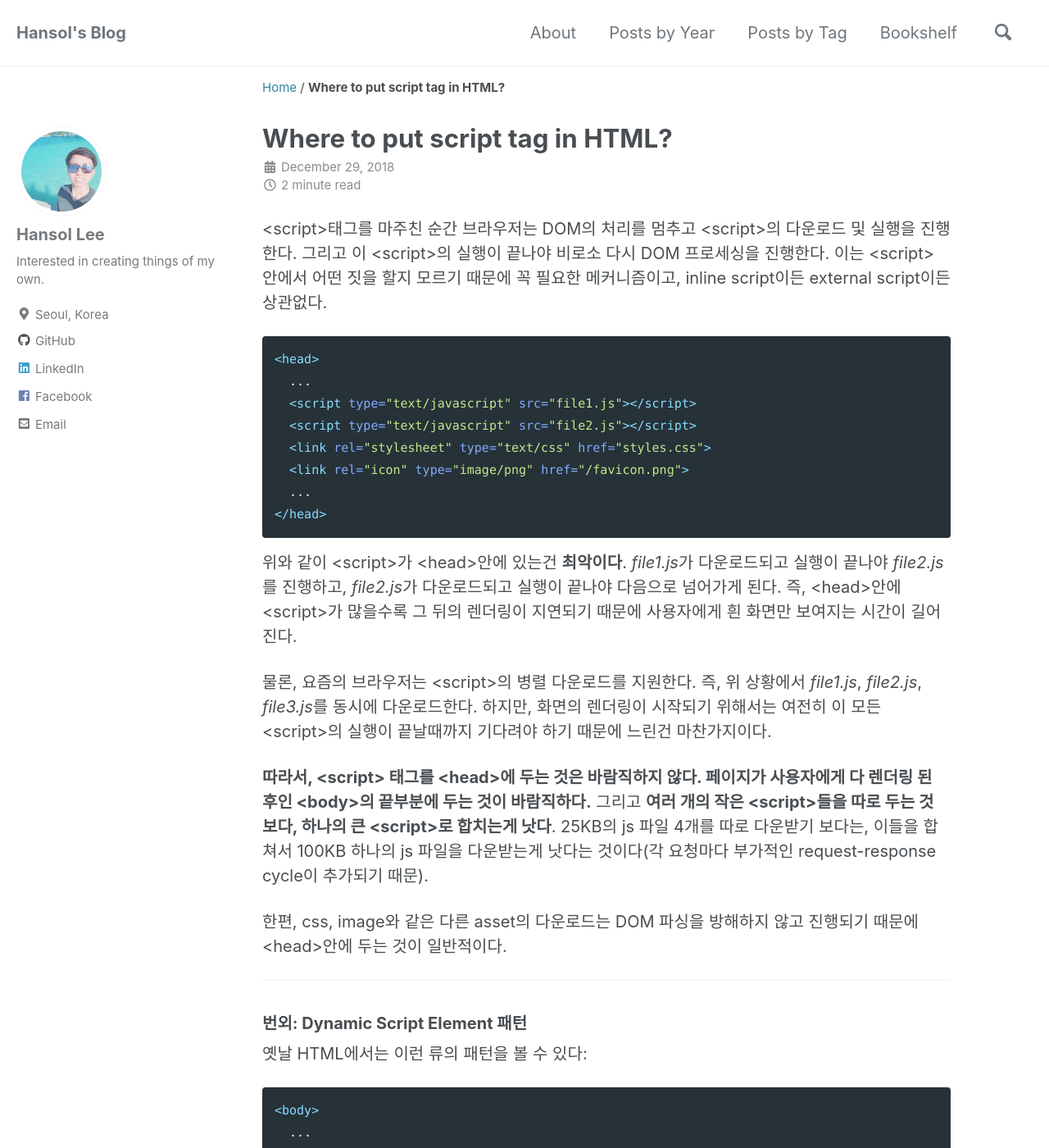
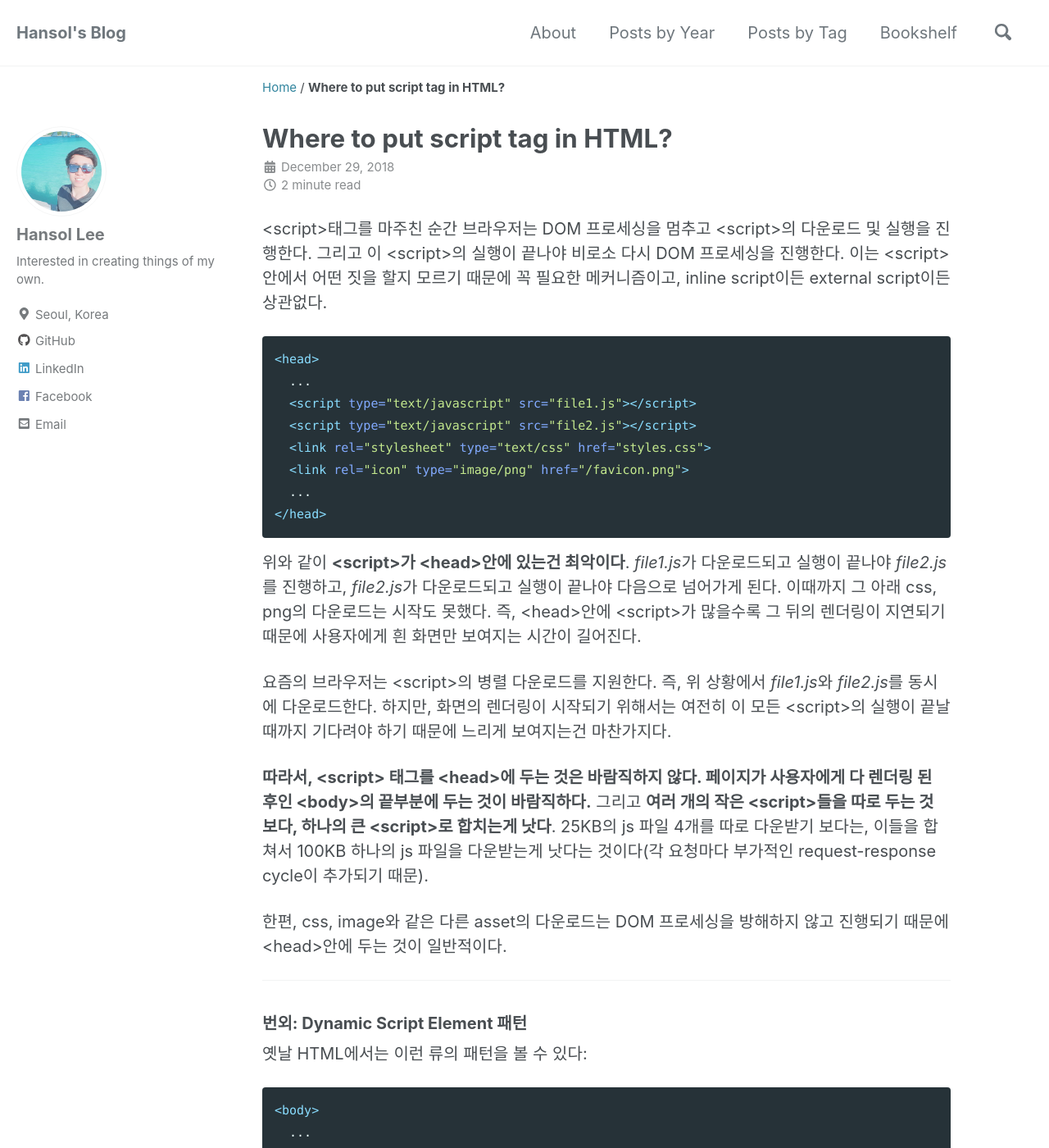
Before and after one commit to giantsol/giantsol.github.io, a Jekyll site: the page built from _posts/2018-12-29-script-tag-in-html.md, in a window 1280 px wide and 1400 px high. Shown: the whole window at 82% size. Built offline with Jekyll 4.4.1, drawn with Linux system fonts in a browser that asks for light colours; cached includes are drawn as plain includes; nearby versions of some CDN libraries; comment, search, counter and statistics services are not loaded; some of the changed text lies outside the part shown.

Commit message:
update script tag in html

````diff
--- a/_posts/2018-12-29-script-tag-in-html.md
+++ b/_posts/2018-12-29-script-tag-in-html.md
@@ -4,7 +4,7 @@
   - web
 ---
 
-\<script\>태그를 마주친 순간 브라우저는 DOM의 처리를 멈추고 \<script\>의 다운로드 및 실행을 진행한다. 그리고 이 \<script\>의 실행이 끝나야 비로소 다시 DOM 프로세싱을 진행한다. 이는 \<script\> 안에서 어떤 짓을 할지 모르기 때문에 꼭 필요한 메커니즘이고, inline script이든 external script이든 상관없다.
+\<script\>태그를 마주친 순간 브라우저는 DOM 프로세싱을 멈추고 \<script\>의 다운로드 및 실행을 진행한다. 그리고 이 \<script\>의 실행이 끝나야 비로소 다시 DOM 프로세싱을 진행한다. 이는 \<script\> 안에서 어떤 짓을 할지 모르기 때문에 꼭 필요한 메커니즘이고, inline script이든 external script이든 상관없다.
 
 ```html
 <head>
@@ -17,13 +17,13 @@
 </head>
 ```
 
-위와 같이 \<script\>가 \<head\>안에 있는건 **최악이다**. *file1.js*가 다운로드되고 실행이 끝나야 *file2.js*를 진행하고, *file2.js*가 다운로드되고 실행이 끝나야 다음으로 넘어가게 된다. 즉, \<head\>안에 \<script\>가 많을수록 그 뒤의 렌더링이 지연되기 때문에 사용자에게 흰 화면만 보여지는 시간이 길어진다.
+위와 같이 **\<script\>가 \<head\>안에 있는건 최악이다**. *file1.js*가 다운로드되고 실행이 끝나야 *file2.js*를 진행하고, *file2.js*가 다운로드되고 실행이 끝나야 다음으로 넘어가게 된다. 이때까지 그 아래 css, png의 다운로드는 시작도 못했다. 즉, \<head\>안에 \<script\>가 많을수록 그 뒤의 렌더링이 지연되기 때문에 사용자에게 흰 화면만 보여지는 시간이 길어진다.
 
-물론, 요즘의 브라우저는 \<script\>의 병렬 다운로드를 지원한다. 즉, 위 상황에서 *file1.js*, *file2.js*, *file3.js*를 동시에 다운로드한다. 하지만, 화면의 렌더링이 시작되기 위해서는 여전히 이 모든 \<script\>의 실행이 끝날때까지 기다려야 하기 때문에 느린건 마찬가지이다.
+요즘의 브라우저는 \<script\>의 병렬 다운로드를 지원한다. 즉, 위 상황에서 *file1.js*와 *file2.js*를 동시에 다운로드한다. 하지만, 화면의 렌더링이 시작되기 위해서는 여전히 이 모든 \<script\>의 실행이 끝날때까지 기다려야 하기 때문에 느리게 보여지는건 마찬가지다.
 
 **따라서, \<script\> 태그를 \<head\>에 두는 것은 바람직하지 않다. 페이지가 사용자에게 다 렌더링 된 후인 \<body\>의 끝부분에 두는 것이 바람직하다.** 그리고 **여러 개의 작은 \<script\>들을 따로 두는 것 보다, 하나의 큰 \<script\>로 합치는게 낫다**. 25KB의 js 파일 4개를 따로 다운받기 보다는, 이들을 합쳐서 100KB 하나의 js 파일을 다운받는게 낫다는 것이다(각 요청마다 부가적인 request-response cycle이 추가되기 때문).
 
-한편, css, image와 같은 다른 asset의 다운로드는 DOM 파싱을 방해하지 않고 진행되기 때문에 \<head\>안에 두는 것이 일반적이다.
+한편, css, image와 같은 다른 asset의 다운로드는 DOM 프로세싱을 방해하지 않고 진행되기 때문에 \<head\>안에 두는 것이 일반적이다.
 
 ---
 
@@ -43,7 +43,9 @@
 </body>
 ```
 
-이러한 패턴은 요즘은 찾아보기 힘든 패턴이다. 여기서부터는 나만의 가정이지만, 이렇게 dynamic하게 script element를 만들었던 이유는 여러 script간의 실행 순서를 보장해야 할 때가 아닌가 싶다. 예컨대 *file1.js*라는 파일이 다 불려져야만 *file2.js*라는 파일이 실행 가능하다면, *file1.js*의 로딩이 끝난 시점에 *file2.js*를 실행하도록 할 수 있는 메커니즘이 필요했을 것이다. 위처럼 script element를 만들면, *onload()*와 같은 콜백을 달 수 있어서, script간의 실행 순서를 보장할 수 있게 된다. 그래서 아래와 같은 패턴이 자주 사용되었다:
+**\<body\>의 끝 부분에서 스크립트로 \<script\>를 동적으로 만들어 붙이는 방식이다**. 지금은 이렇게 할 이유가 없다. 그냥 저 위치에 ```<script type="text/javascript" src="file1.js"></script>```를 쓰면 되지 않는가?
+
+여기서부터는 나만의 가정인데(이 시대에 웹개발을 해보진 않아서), **이렇게 dynamic하게 script element를 만들었던 이유는 여러 script간의 실행 순서를 보장해야 할 때가 아닌가 싶다**. 예컨대 *file1.js*라는 파일이 다 로딩되어야만 *file2.js*라는 파일을 로드하도록 보장하고 싶다면, *file1.js*의 로딩이 끝나는 시점을 알 수 있어야 한다. **위처럼 script element를 만들면, *onload*와 같은 콜백을 통해 끝나는 시점을 알 수 있다**. 그래서 아래와 같은 패턴이 자주 사용되었다:
 
 ```html
 <body>
@@ -79,7 +81,7 @@
 </body>
 ```
 
-하지만 Vue나 React같은 요즘의 웹 프레임워크에서는 알아서 여러 js 파일들을 한데 묶어 하나의 js 파일로 만들어주고 \<body\>의 끝부분에 삽입해준다. script간의 실행 순서를 HTML단에서 보장해줄 필요가 없어졌기 때문에 요즘은 저런 패턴이 안보이는 듯 하다.
+하지만 Vue나 React같은 요즘의 웹 프레임워크에서는 여러 js 파일들을 한데 묶어 하나의 js 파일로 만들어주고, 이를 \<body\>의 끝부분에 삽입해준다. 따라서 여러 script간의 실행 순서를 HTML단에서 보장해줄 필요가 없어졌기 때문에 저런 패턴이 필요가 없어진듯 하다.
 
 참고:
 - [https://www.oreilly.com/library/view/high-performance-javascript/9781449382308/ch01.html](https://www.oreilly.com/library/view/high-performance-javascript/9781449382308/ch01.html)
````
